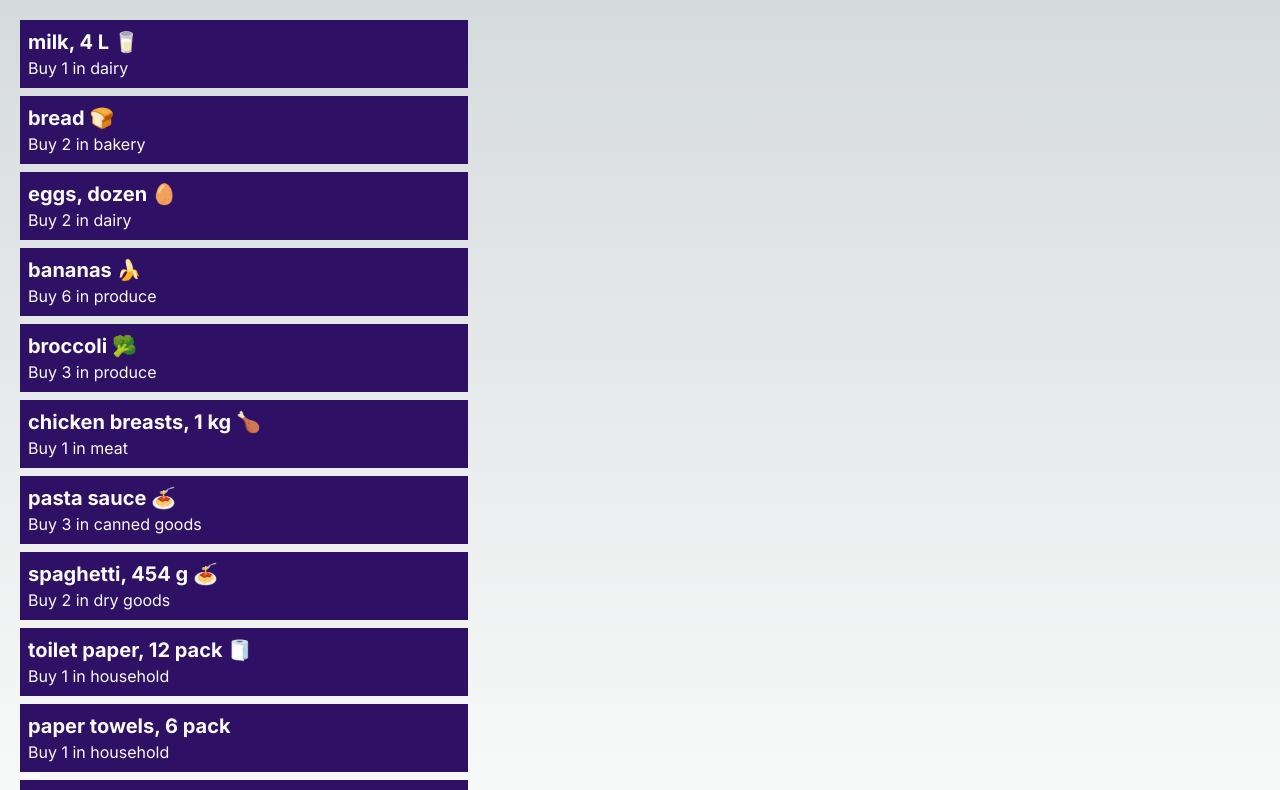
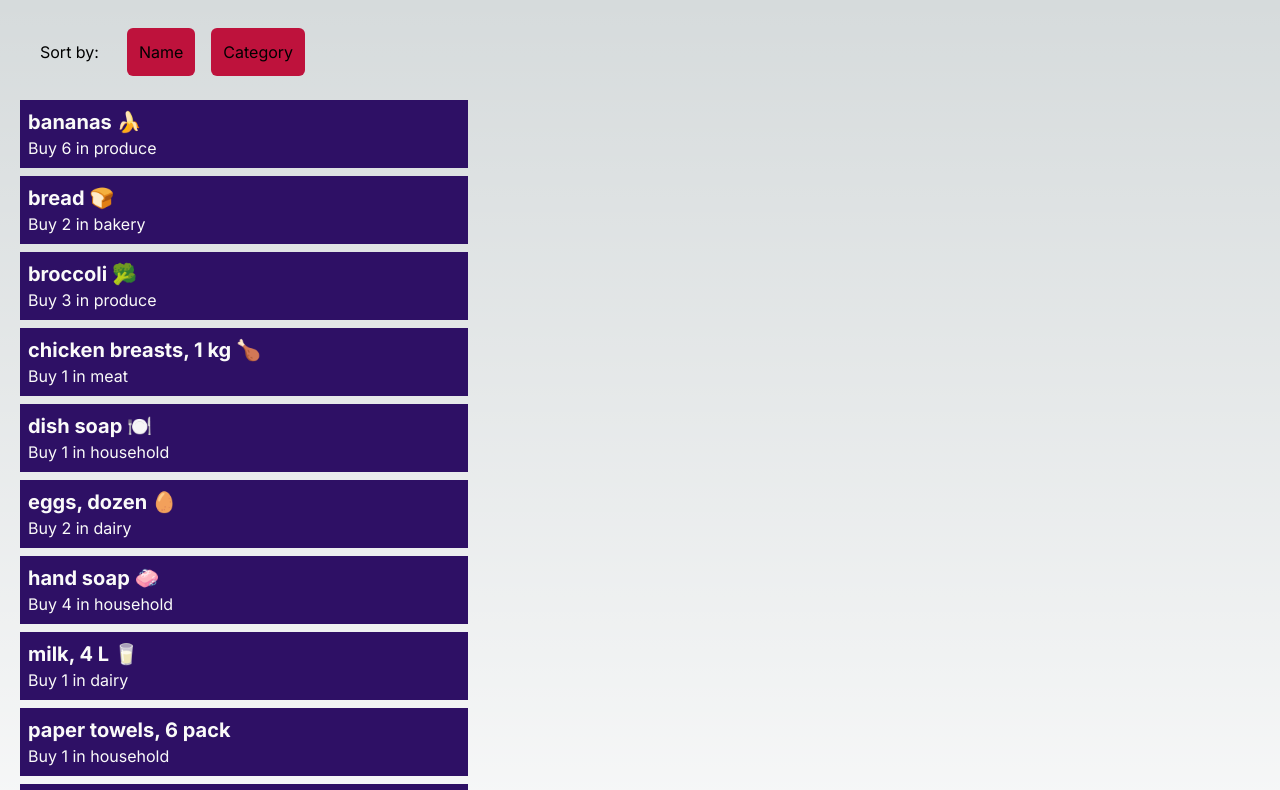
Before and after one commit to ahmadhmi/cprg306-assignments, a Next.js app: page /week5 in a window 1280 px wide. Shown: the top 790 px of the page. Built offline with nearby package versions, Linux system fonts and the light colour scheme.

Commit message:
Adding week 5 assignment

```diff
--- a/app/StudentInfo.js
+++ b/app/StudentInfo.js
@@ -7,10 +7,10 @@ export default function StudentInfo() {
   let gitHubLink = "https://github.com/ahmadhmi/cprg306-assignments";
 
   return (
-    <>
+    <div>
       <h1>Name: {name}</h1>
       <h1>Course Section: {courseSection}</h1>
       <Link href={gitHubLink}>GitHub Repository</Link>
-    </>
+    </div>
   );
 }
--- a/app/page.js
+++ b/app/page.js
@@ -5,7 +5,7 @@ export default function Home() {
   return (
     <main className="flex flex-col">
       <h1>CPRG 306: Web Development 2 - Assignments</h1>
-      <StudentInfo />
+      <StudentInfo/>
       <Link href="/week2">Week2</Link>
       <Link href="/week3">Week3</Link>
       <Link href="/week4">Week4</Link>
--- a/app/week4/new-item.js
+++ b/app/week4/new-item.js
@@ -54,7 +54,7 @@ export default function NewItem() {
         value={name}
         onChange={handleNameChange}
         placeholder="Item name"
-        required={true}
+        required
       />
       <div className="flex justify-between">
         <input
--- a/app/week5/item-list.js
+++ b/app/week5/item-list.js
@@ -1,96 +1,37 @@
+"use client";
+import { useState } from "react";
+
+import itemsData from "./items";
 import Item from "./item";
 
 export default function ItemList() {
-  const item1 = {
-    name: "milk, 4 L 🥛",
-    quantity: 1,
-    category: "dairy",
+  const [sortBy, setSortBy] = useState("name");
+  if (sortBy === "name") itemsData.sort((a, b) => a.name.localeCompare(b.name));
+  if (sortBy === "category")
+    itemsData.sort((a, b) => a.category.localeCompare(b.category));
+
+
+  const handleSortByName = (event) => {
+    setSortBy(event.target.value);
+  };
+  const handleSortByCategory = (event) => {
+    setSortBy(event.target.value);
   };
 
-  const item2 = {
-    name: "bread 🍞",
-    quantity: 2,
-    category: "bakery",
-  };
-
-  const item3 = {
-    name: "eggs, dozen 🥚",
-    quantity: 2,
-    category: "dairy",
-  };
-
-  const item4 = {
-    name: "bananas 🍌",
-    quantity: 6,
-    category: "produce",
-  };
-
-  const item5 = {
-    name: "broccoli 🥦",
-    quantity: 3,
-    category: "produce",
-  };
-
-  const item6 = {
-    name: "chicken breasts, 1 kg 🍗",
-    quantity: 1,
-    category: "meat",
-  };
-
-  const item7 = {
-    name: "pasta sauce 🍝",
-    quantity: 3,
-    category: "canned goods",
-  };
-
-  const item8 = {
-    name: "spaghetti, 454 g 🍝",
-    quantity: 2,
-    category: "dry goods",
-  };
-
-  const item9 = {
-    name: "toilet paper, 12 pack 🧻",
-    quantity: 1,
-    category: "household",
-  };
-
-  const item10 = {
-    name: "paper towels, 6 pack",
-    quantity: 1,
-    category: "household",
-  };
-
-  const item11 = {
-    name: "dish soap 🍽️",
-    quantity: 1,
-    category: "household",
-  };
-
-  const item12 = {
-    name: "hand soap 🧼",
-    quantity: 4,
-    category: "household",
-  };
-  const items = [
-    item1,
-    item2,
-    item3,
-    item4,
-    item5,
-    item6,
-    item7,
-    item8,
-    item9,
-    item10,
-    item11,
-    item12,
-  ];
   return (
     <div className="p-3">
-      {items.map((list) => (
-        <Item item={list} />
-      ))}
+      <div className="flex gap-4 p-4 ">
+        <span className="p-3">Sort by:</span>
+        <button className={`bg-rose-700 p-3 rounded-md ${sortBy === "name" ? "bg-lime-700" : ""}`} value="name" onClick={handleSortByName}>
+          Name
+        </button>
+        <button className={`bg-rose-700 p-3 rounded-md ${sortBy === "category" ? "bg-lime-700" : ""}`} value="category" onClick={handleSortByCategory}>
+          Category
+        </button>
+      </div>
+      {itemsData.map((list) => <Item item={list} />)}
+
+
     </div>
   );
 }
--- a/app/week5/page.js
+++ b/app/week5/page.js
@@ -1,4 +1,5 @@
 import ItemList from "./item-list";
+
 
 export default function Page() {
     return (
```
